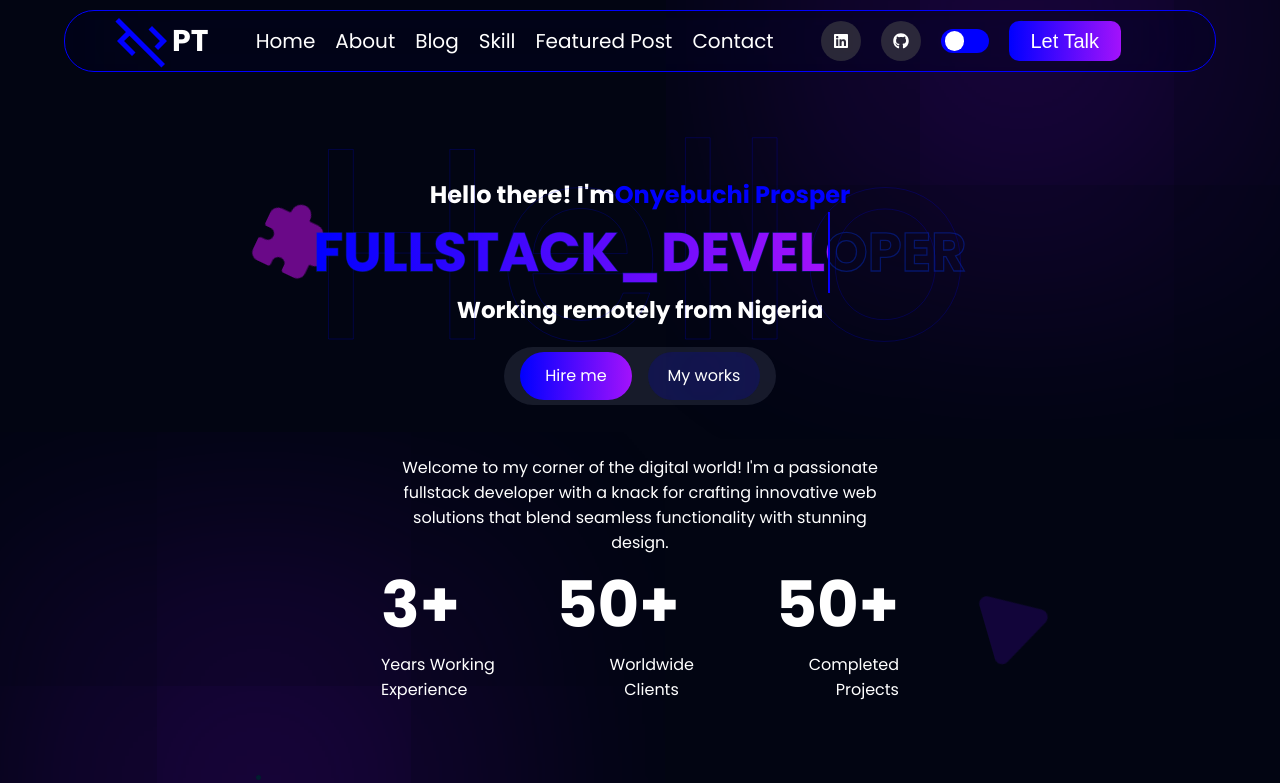
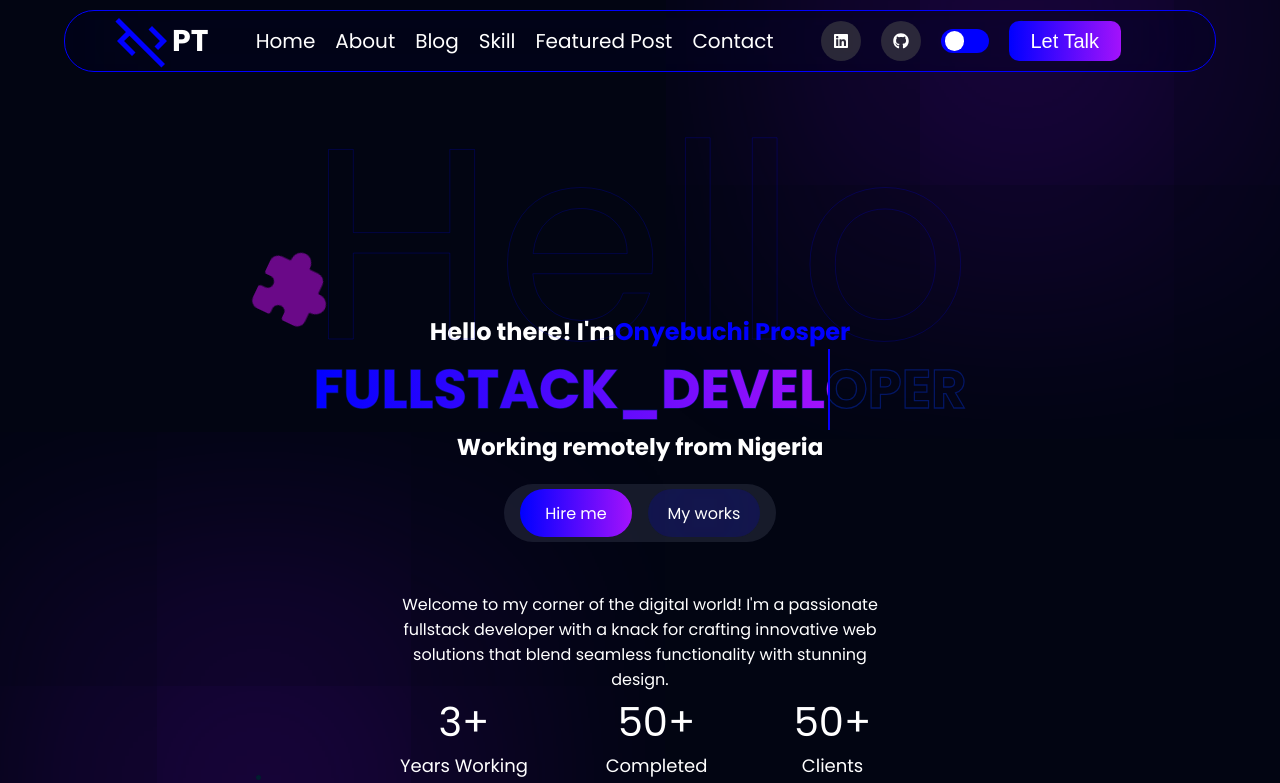
Before and after one commit to Prossytech001/Portfolio-page, a React app: page / in a window 1280 px wide. Shown: the top 783 px of the page. Built offline with nearby package versions, Linux system fonts and the light colour scheme; the HTML template or start-up script is replaced by a standard one.

Commit message:
eleven commit

```diff
--- a/src/App.css
+++ b/src/App.css
@@ -15,7 +15,7 @@
   --smoke--: #01011f;
   --lincircle--: radial-gradient(#2323fb65 , #000000);
   --shadow--: #a3a3ac17;
-  transition: all 2s ease-in-out;
+  transition: all 1s ease-in-out;
   --inear--: linear-gradient(to right,#0000ff63,#a212fb3b);
   --code--: #272822;
  --blue--:#01012461;
--- a/src/components/About/About.jsx
+++ b/src/components/About/About.jsx
@@ -1,6 +1,6 @@
 import React from 'react'
 import '../About/About.css'
-import img from '../../Assets/image/portfoliopic.png'
+import img from '../../Assets/image/portfoliopic.jpg'
 import '../../App.css'
 import {motion} from 'framer-motion';
 import { fadeIn } from '../Variants';
--- a/src/components/Contact/Contact.css
+++ b/src/components/Contact/Contact.css
@@ -1,11 +1,12 @@
 .contact{
     background-color: var(--smoke--);
     width: 100%;
-    height: 170vh;
+    height: auto;
     place-items: center;
     display: flex;
     justify-content: center;
-    margin-top: 3rem;
+    padding-top: 12rem;
+
 }
 .contactinfo{
     background-color: var(--smoke--);
@@ -102,6 +103,7 @@
     place-items: center;
     justify-content: center;
 }
+
 .conput1 .lab{
     position: absolute;
     top: 30%;
@@ -143,7 +145,7 @@
 
   }
   .conput1 input{
-     width: 15rem;
+     width: 100%;
      height: 3rem;
   }
   .coninput3 textarea{
@@ -229,13 +231,13 @@
 }
 @media All and (max-width: 566px){
   .conput1 input{
-    width: 14rem;
+    width: 100%;
     height: 3rem;
  }
 }
 @media All and (max-width: 538px){
   .conput1 input{
-    width: 13rem;
+    width: 100%;
     height: 3rem;
  }
  .contactcon1 p{
@@ -247,44 +249,47 @@ font-size: 15px;
 }
 @media All and (max-width: 509px){
   .conput1 input{
-    width: 12rem;
+    width: 100%;
     height: 3rem;
  }
 }
 @media All and (max-width: 478px){
   .conput1 input{
-    width: 11rem;
+    width:100%;
     height: 3rem;
  }
 }
 @media All and (max-width: 449px){
   .conput1 input{
-    width: 10rem;
+    width: 100%;
     height: 3rem;
+ }
+ .conput1 .lab{
+  font-size: 10px;
  }
 }
 
 @media All and (max-width: 398px){
   .conput1 input{
-    width: 9rem;
+    width: 100%;
     height: 3rem;
  }
 }
 @media All and (max-width: 366px){
   .conput1 input{
-    width: 8rem;
+    width: 100%;
     height: 3rem;
  }
 }
 @media All and (max-width: 329px){
   .conput1 input{
-    width: 7rem;
+    width: 100%;
     height: 3rem;
  }
 }
 @media All and (max-width: 296px){
   .conput1 input{
-    width: 6rem;
+    width: 100%;
     height: 3rem;
  }
 }
--- a/src/components/Education/Education.css
+++ b/src/components/Education/Education.css
@@ -44,7 +44,7 @@
 }
 .educon1 .educacon h1{
 font-weight: lighter;
-color:var(--grey--);
+color:gainsboro;
 font-size: 1rem;
 
 }
@@ -61,18 +61,7 @@ font-size: 1rem;
 .eduicon{
 animation: bounce 5s infinite;
 }
-@keyframes bounce{
-    50%{
-        transform: translateY(-30px);
 
-    }
-    0%, 100%{
-        transform: scaleX(1.2) scaleY(.7);
-    }
-    97%{
-        transform: scaleX(1);
-    }
-}
 @media All and (max-width: 856px) {
     .educon{
         display: block;
--- a/src/components/Hero/Hero.css
+++ b/src/components/Hero/Hero.css
@@ -1,6 +1,6 @@
 .hero{
     width: 100%;
-    min-height: 100vh;
+    min-height: 130vh;
     position: relative;
     place-items: center;
     display: flex;
@@ -41,6 +41,24 @@
     right: 20%;
 
     animation: tri 30s linear infinite;
+}
+thead{
+    place-items: center;
+    display: flex;
+    justify-content: center;
+    text-align: center;
+}
+tbody{
+    place-items: center;
+    display: flex;
+    justify-content: center;
+    text-align: center;
+}
+tfoot{
+    place-items: center;
+    display: flex;
+    justify-content: center;
+    text-align: center;
 }
 .herotriang{
     font-size: 5rem;
@@ -246,18 +264,20 @@
     display: flex;
     place-items: center;
     justify-content: center;
+    text-align: center;
+    justify-content: space-between;
+    gap: 10px;
+
 }
-.hero-con5 table tr {
-    gap: 6rem;
-    justify-content: space-between;
+.hero-con5 .th {
+   color: var(--white--);
+    text-align: center;
+  font-size: 40px;
+}
+.hero-con5 .tb,.tf{
+    font-size: 18px;
+
     color: var(--white--);
-    display: flex;
-    text-align: center;
-  justify-items: center;
-}
-.hero-con5 table tr .th{
-    font-size: 4rem;
-    font-weight: bolder;
 }
 .herosbut{
     display: flex;
@@ -410,6 +430,9 @@
     }
 }
 @media All and (max-width: 440px){
+    .hero{
+        min-height: 100vh;
+    }
     .herotriang{
         font-size: 3rem;
     }
--- a/src/components/Hero/Hero.jsx
+++ b/src/components/Hero/Hero.jsx
@@ -67,10 +67,10 @@ const Hero = () => {
 
               </motion.div>
       <motion.div
-      variants={fadeIn("up", 2)}
+      variants={fadeIn("up", 0.5)}
       initial={{ opacity: 0 }}
       whileInView={"show"}
-      viewport={{once: false, amount: 0.7}}
+      viewport={{once: false, amount: 0.2}}
 
       className="hero-content2">
         <div className="hercons">
@@ -79,24 +79,30 @@ const Hero = () => {
               </div>
 
               <div className="hero-con5">
-              <table>
-                <tr>
-                  <td className='th'>3+</td>
-                  <td className='th'>50+</td>
-                  <td className='th'>50+</td>
-                </tr>
-                <tr>
-                  <td className='ts'>Years Working</td>
-                  <td className='ts'>Worldwide</td>
-                  <td className='ts'>Completed</td>
-                </tr>
-                <tr>
-                  <td className='tt'>Experience</td>
-                  <td className='tt'>Clients</td>
-                  <td className='tt'>
-                  Projects</td>
-                </tr>
-              </table>
+
+
+                  <div>
+                  <p className='th'>3+</p>
+                  <p className='tb'>Years Working </p>
+                  <p className='tf'>Experience</p>
+                  </div>
+
+
+                <div>
+                  <p className='th'>50+</p>
+                  <p className='tb'>Completed</p>
+                  <p className='tf'>Projects</p>
+                </div>
+
+
+                <div>
+                  <p className='th'>50+</p>
+                  <p className='tb'>Clients</p>
+                  <p className='tf'>Worldwide
+                  </p>
+                </div>
+
+
 
               </div>
               </div>
--- a/src/components/Ideas/Ideas.css
+++ b/src/components/Ideas/Ideas.css
@@ -2,8 +2,10 @@
 
 .ideas{
     width: 100%;
-    height: 120vh;
+    height: auto;
     place-items: center;
+
+
 
 
 
@@ -47,9 +49,8 @@
     font-size: 15px;
 }
 
-
 .ideaing{
-
+   position: relative;
     width: 95%;
 
 }
--- a/src/components/Navbar/Navba.css
+++ b/src/components/Navbar/Navba.css
@@ -197,7 +197,7 @@
 @media (max-width: 1061px){
     .open-sidebar-button,.close-sidebar-button{
         display: flex;
-        color: var(--bleu--);
+        color: var(--white--);
         place-items: center;
     }
     #sidebar-active:checked ~ .link-container{
--- a/src/components/Pageproject/Pageproject.css
+++ b/src/components/Pageproject/Pageproject.css
@@ -24,7 +24,7 @@
 }
 .propag{
     width: 100%;
-    height: 18rem;
+    height: 100%;
     background-image: linear-gradient(rgba(2, 15, 59, 0.425),rgba(0, 0, 0, 0.342)),url(../../Assets/project/dashboard.png);
     background-repeat: no-repeat;
     background-size: cover;
@@ -986,4 +986,7 @@
         padding: 1rem;
         position: relative;
     }
+    .propag{
+        height: 20rem;
+    }
 }
--- a/src/components/Project/Project.css
+++ b/src/components/Project/Project.css
@@ -5,7 +5,7 @@
 }
 .Project{
     width: 100%;
-    height: 100vh;
+    height: 150vh;
     display: flex;
     align-items: center;
     justify-content: center;
--- a/src/components/Skill/Skill.css
+++ b/src/components/Skill/Skill.css
@@ -162,10 +162,7 @@
 
 
     }
-    .sklcon:hover{
-    transform: scale(1.1);
 
-}
 .skcon h1{
     max-width: 3rem;
 }
```
Also changed, not shown: src/Assets/image/portfoliopic.jpg (added), src/Assets/image/yy.png (renamed from src/Assets/image/portfoliopic.png).
